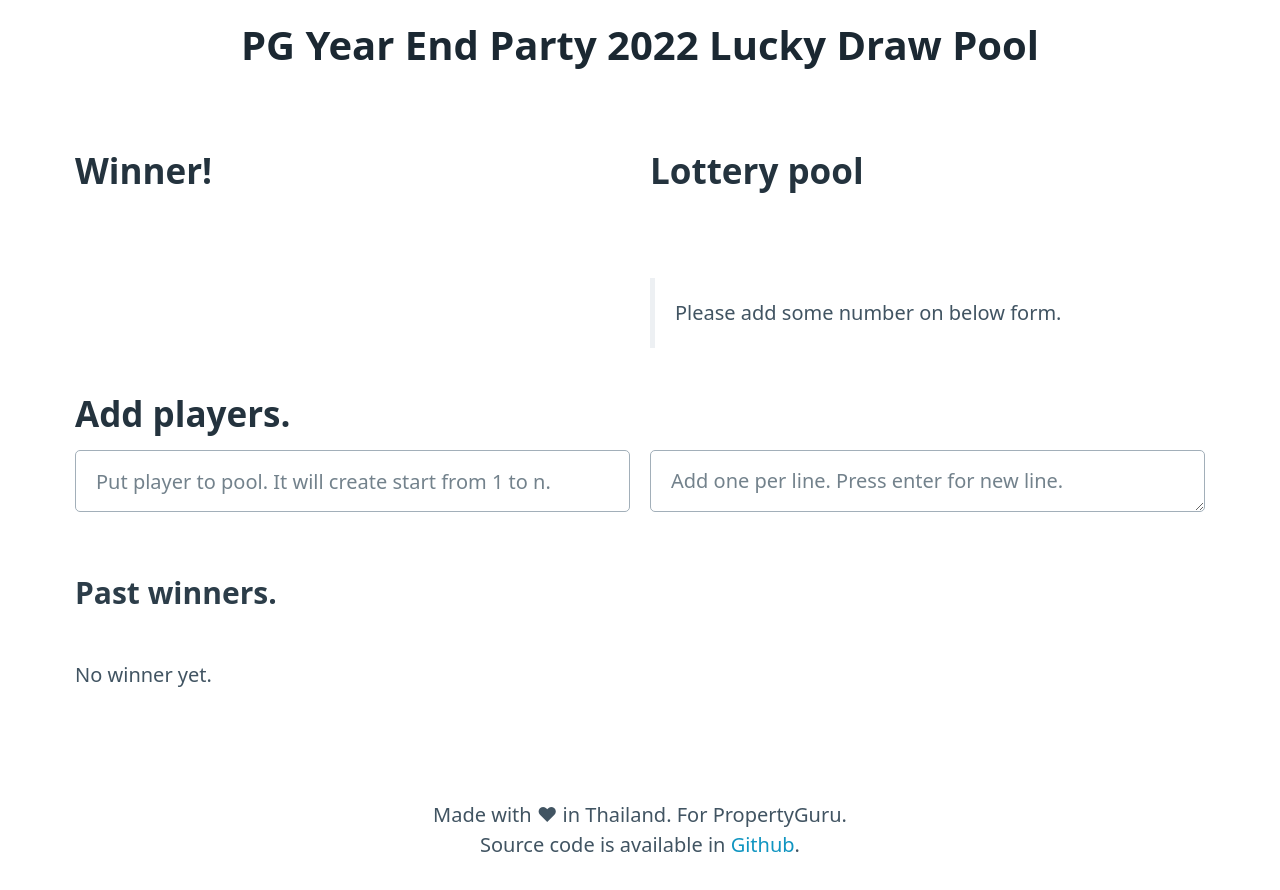
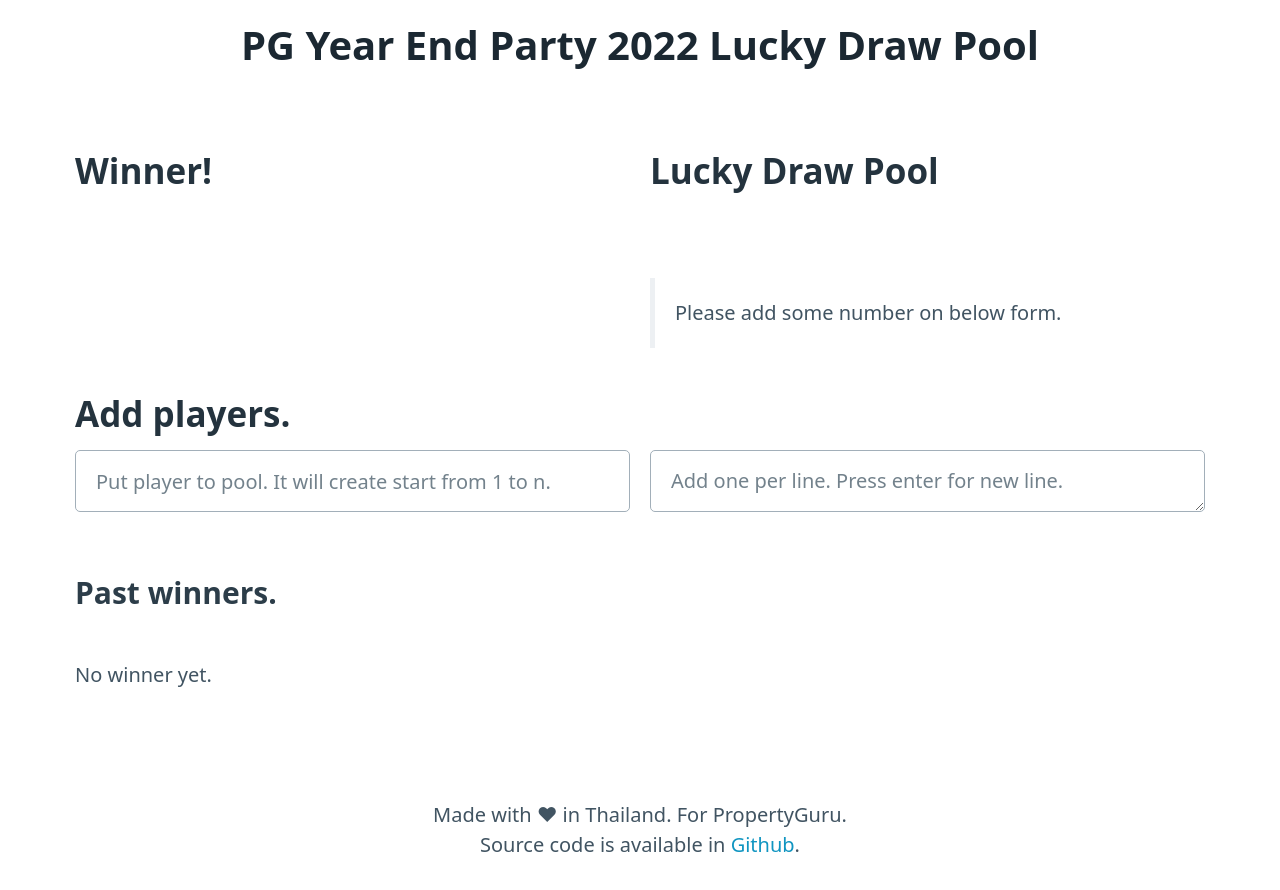
Before and after one commit to ethaizone/pg-party-toolkit, a React (Create React App) app: page / in a window 1280 px wide. Shown: the top 890 px of the page. Built offline with nearby package versions, Linux system fonts and the light colour scheme.

Commit message:
Update UI

```diff
--- a/src/App.tsx
+++ b/src/App.tsx
@@ -258,7 +258,7 @@
         </div>
 
         <div ref={parentDiv}>
-          <h2>Lottery pool</h2>
+          <h2>Lucky Draw Pool</h2>
 
 
 
```
